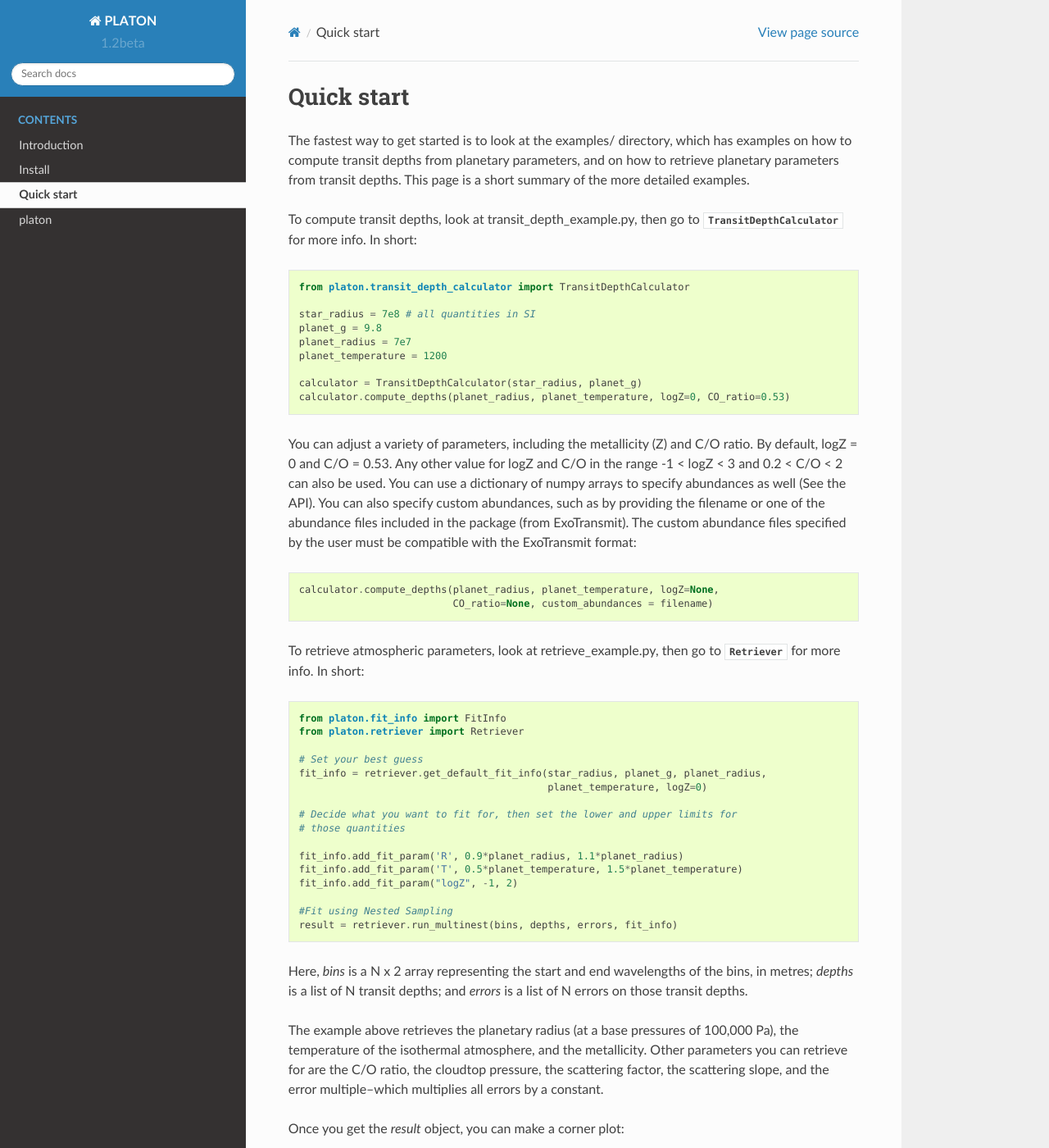
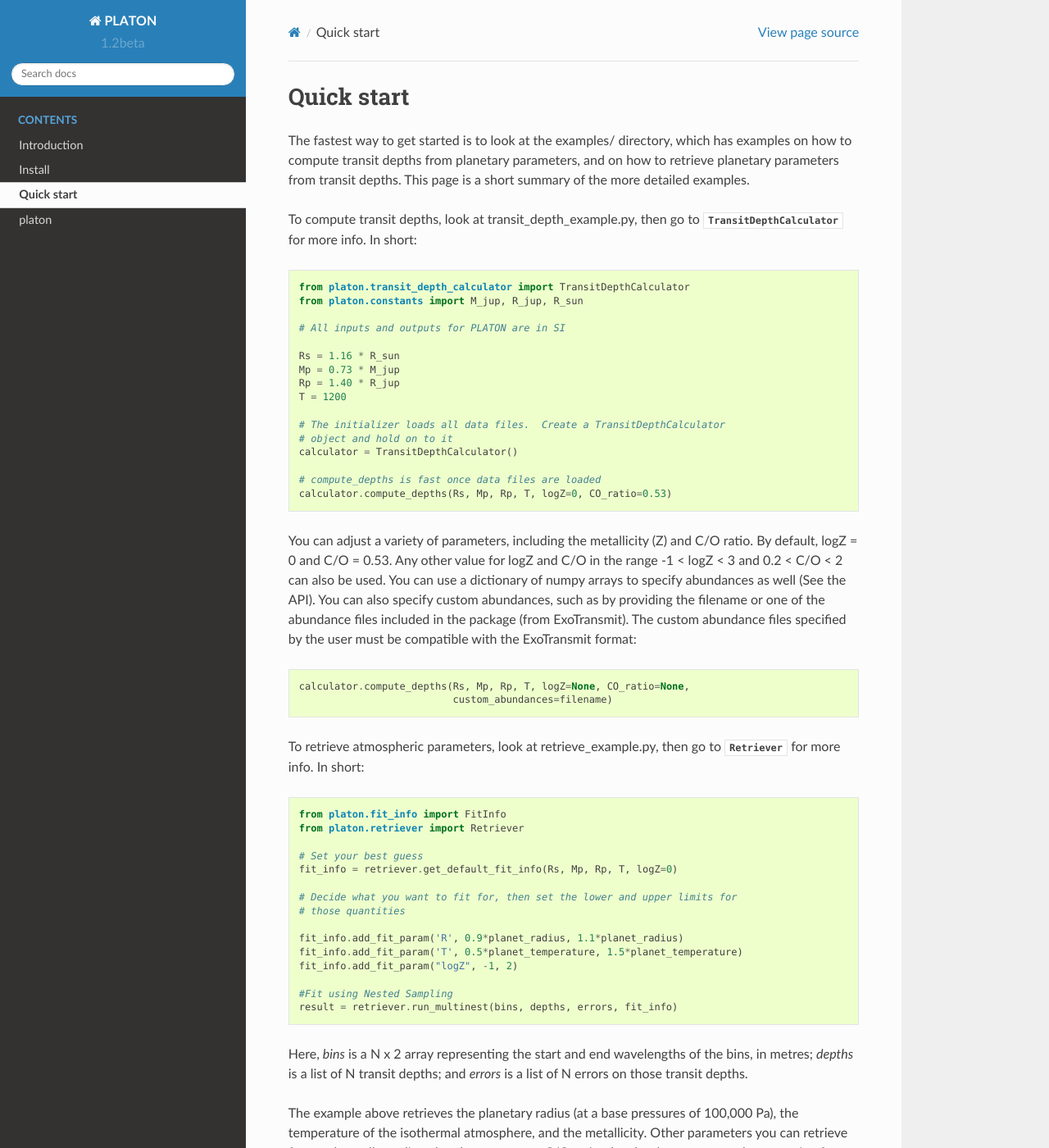
Before and after one commit to ideasrule/platon, a Sphinx documentation site: the page built from docs/quickstart.rst, in a window 1280 px wide and 1400 px high. Shown: the whole window at 82% size. Built offline with Sphinx 7.4.7 and the Read the Docs theme 2.0.0, drawn with Linux system fonts in a browser that asks for light colours; some of the changed text lies outside the part shown.

Commit message:
Introduced R_jup, M_earth, etc to improve usability; improved examples to be more understandable
Former-commit-id: c6664dd3fdb916dfdef11b779f622b48a165cd99

```diff
--- a/docs/quickstart.rst
+++ b/docs/quickstart.rst
@@ -10,14 +10,21 @@ To compute transit depths, look at transit_depth_example.py, then go to
 :class:`.TransitDepthCalculator` for more info.  In short::
 
   from platon.transit_depth_calculator import TransitDepthCalculator
+  from platon.constants import M_jup, R_jup, R_sun
 
-  star_radius = 7e8 # all quantities in SI
-  planet_g = 9.8
-  planet_radius = 7e7
-  planet_temperature = 1200
+  # All inputs and outputs for PLATON are in SI
 
-  calculator = TransitDepthCalculator(star_radius, planet_g)
-  calculator.compute_depths(planet_radius, planet_temperature, logZ=0, CO_ratio=0.53)
+  Rs = 1.16 * R_sun
+  Mp = 0.73 * M_jup
+  Rp = 1.40 * R_jup
+  T = 1200
+
+  # The initializer loads all data files.  Create a TransitDepthCalculator
+  # object and hold on to it
+  calculator = TransitDepthCalculator()
+
+  # compute_depths is fast once data files are loaded
+  calculator.compute_depths(Rs, Mp, Rp, T, logZ=0, CO_ratio=0.53)
 
 You can adjust a variety of parameters, including the metallicity (Z) and C/O
 ratio. By default, logZ = 0 and C/O = 0.53. Any other value for
@@ -29,8 +36,8 @@ one of the abundance files included in the package (from ExoTransmit). The
 custom abundance files specified by the user must be compatible with the
 ExoTransmit format::
 
-  calculator.compute_depths(planet_radius, planet_temperature, logZ=None,
-                            CO_ratio=None, custom_abundances = filename)
+  calculator.compute_depths(Rs, Mp, Rp, T, logZ=None, CO_ratio=None,
+                            custom_abundances=filename)
 
 To retrieve atmospheric parameters, look at retrieve_example.py, then go to
 :class:`.Retriever` for more info.  In short::
@@ -39,8 +46,7 @@ To retrieve atmospheric parameters, look at retrieve_example.py, then go to
   from platon.retriever import Retriever
 
   # Set your best guess
-  fit_info = retriever.get_default_fit_info(star_radius, planet_g, planet_radius,
-                                            planet_temperature, logZ=0)
+  fit_info = retriever.get_default_fit_info(Rs, Mp, Rp, T, logZ=0)
 
   # Decide what you want to fit for, then set the lower and upper limits for
   # those quantities
@@ -58,9 +64,12 @@ of N errors on those transit depths.
 
 The example above retrieves the planetary radius (at a base pressures
 of 100,000 Pa), the temperature of the isothermal atmosphere, and the
-metallicity.  Other parameters you can retrieve for are the C/O ratio,
+metallicity.  Other parameters you can retrieve for are the stellar radius,
+the planetary mass, C/O ratio,
 the cloudtop pressure, the scattering factor, the scattering slope,
-and the error multiple--which multiplies all errors by a constant.
+and the error multiple--which multiplies all errors by a constant.  We recommend
+either fixing the stellar radius and planetary mass to the measured values, or
+only allowing them to vary 2 standard deviations aw
 
 Once you get the `result` object, you can make a corner plot::
 
```
Also changed, not shown: 5 other files.
